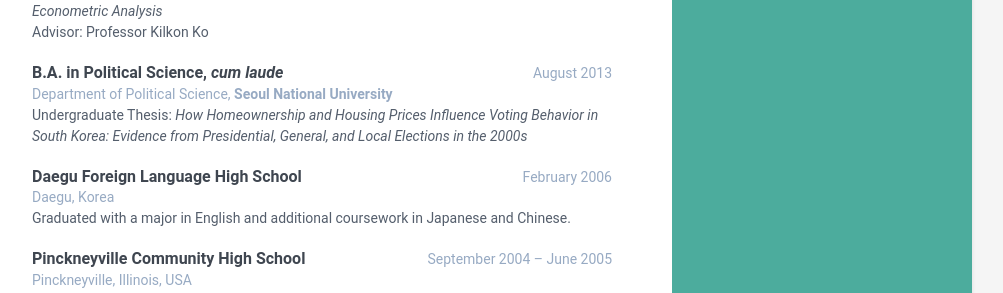
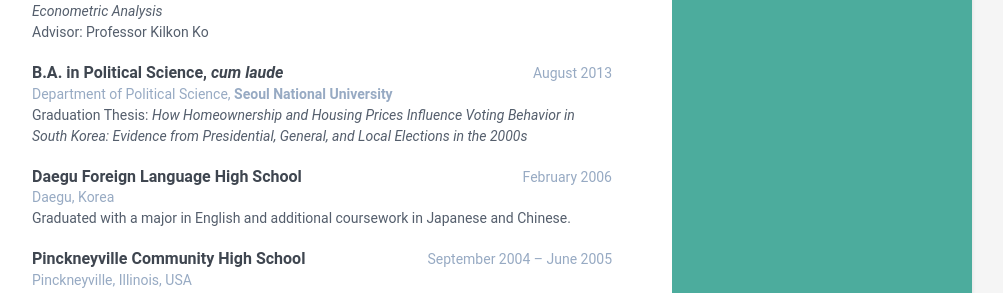
Before and after one commit to WookieLee/wookielee.github.io, a Jekyll site: the page built from index.html, in a window 1280 px wide and 900 px high, scrolled down 451 px. Shown: the part 153-446 px from the top of the window, without its empty margins (168-1171 px from the left). Built offline with Jekyll 4.4.1, drawn with Linux system fonts in a browser that asks for light colours.

Commit message:
Update data.yml

```diff
--- a/_data/data.yml
+++ b/_data/data.yml
@@ -50,7 +50,7 @@ education:
     university: Department of Political Science, <b>Seoul National University</b>
     time: August 2013
     details: |
-      Undergraduate Thesis: <i>How Homeownership and Housing Prices Influence Voting Behavior in South Korea: Evidence from Presidential, General, and Local Elections in the 2000s
+      Graduation Thesis: <i>How Homeownership and Housing Prices Influence Voting Behavior in South Korea: Evidence from Presidential, General, and Local Elections in the 2000s
   - degree: <b>Daegu Foreign Language High School</b>
     university: Daegu, Korea
     time: February 2006
```
